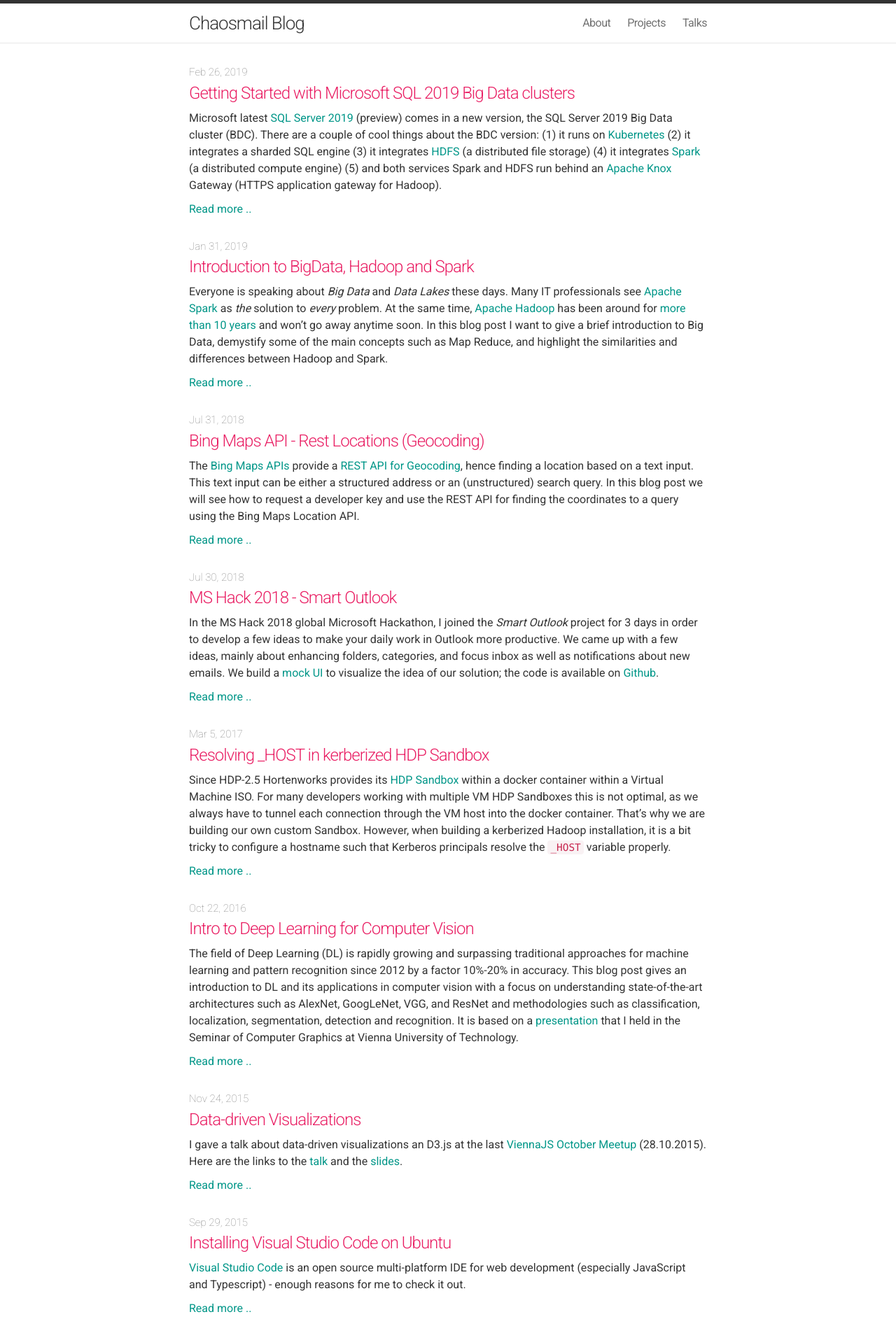
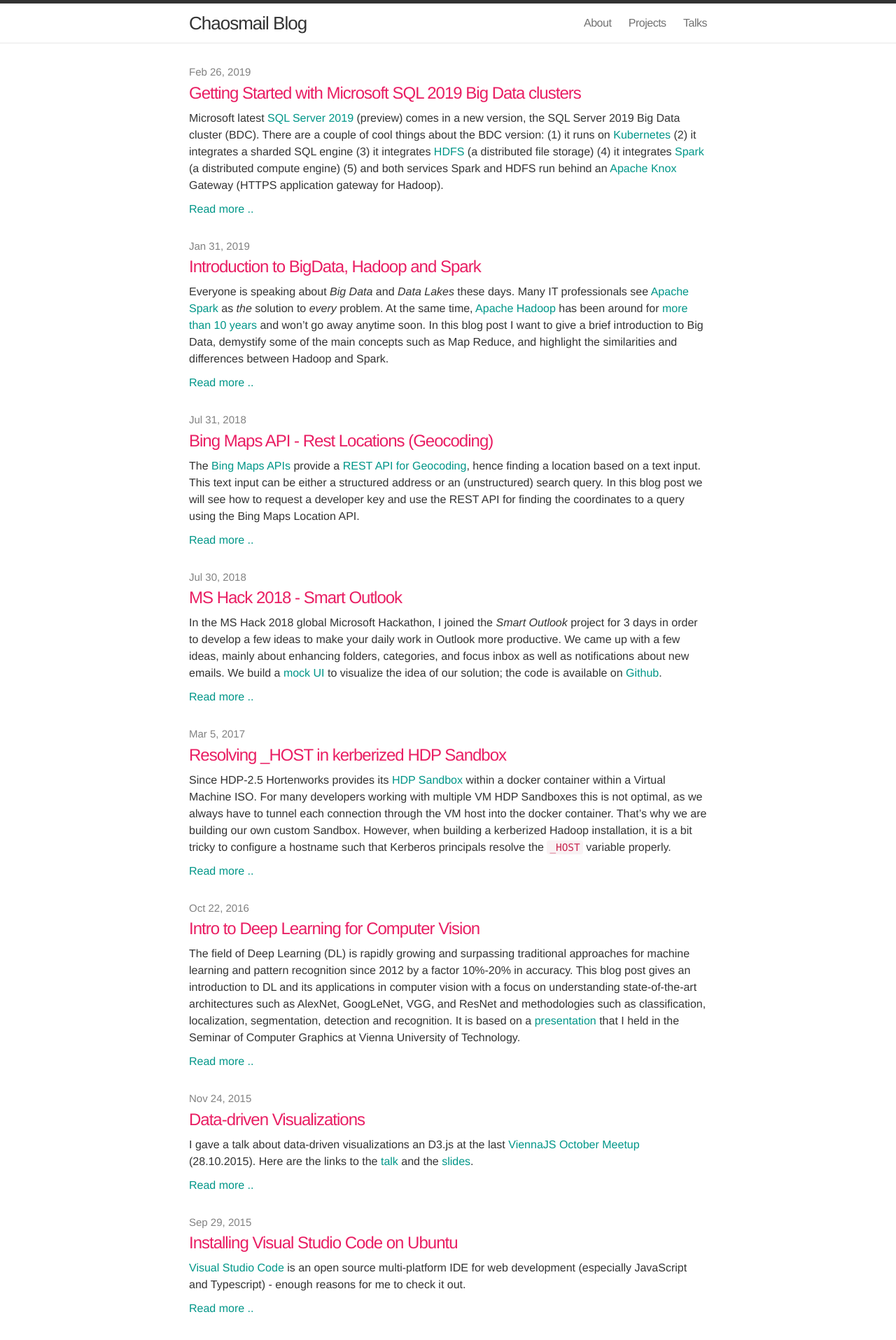
Before and after one commit to chaosmail/chaosmail.github.com, a Jekyll site: the page built from index.html, in a window 1280 px wide. Shown: the top 1915 px of the page at 70% size. Built offline with Jekyll 4.4.1, drawn with Linux system fonts in a browser that asks for light colours; nearby versions of some CDN libraries; the list of posts is cut into pages by our own code.

Commit message:
use default font

```diff
--- a/css/chaosmail.css
+++ b/css/chaosmail.css
@@ -2,8 +2,6 @@
 /* ----------------------------------------------------------*/
 
 body {
-	font-family: 'Roboto', sans-serif;
-	font-weight: 400;
 }
 
 a {
```
